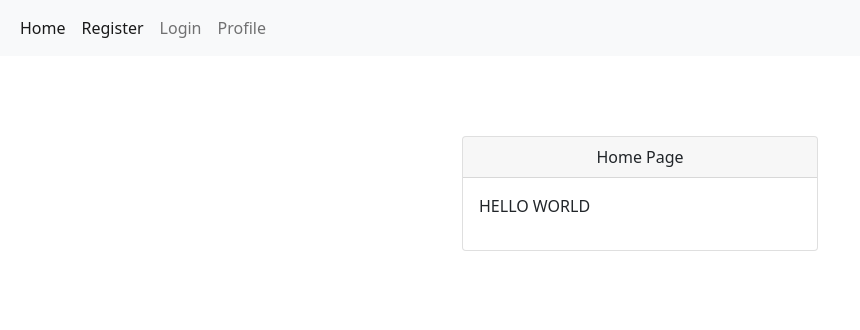
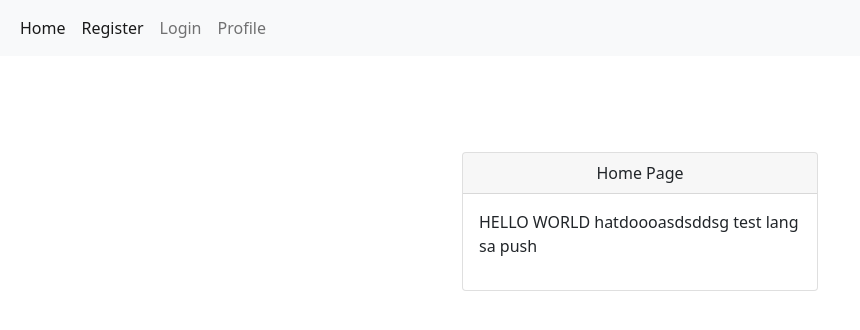
Before and after one commit to JayTheBee/tarheta, a CodeIgniter app: page /database/ in a window 1280 px wide. Shown: the top 330 px of the page, without its empty margins (0-860 px from the left). Run offline with CodeIgniter, Linux system fonts and the light colour scheme.

Commit message:
test push

```diff
--- a/application/views/pages/home.php
+++ b/application/views/pages/home.php
@@ -1,5 +1,8 @@
+<div class="homepage container">
+<p class="text-center">
+</div>
 
-    <div class="container">
+<div class="container">
         <div class="row">
             <div class="col-md-4"></div>
             <div class="col-md-4">
@@ -8,7 +11,7 @@
 
                 <div class="card-body">
 
-                    <p>HELLO WORLD </p>
+                    <p>HELLO WORLD hatdoooasdsddsg  test lang sa push</p>
                     <?php
                         if(isset($_SESSION['UserLoginSession'])){
                             echo "<pre>";
```
